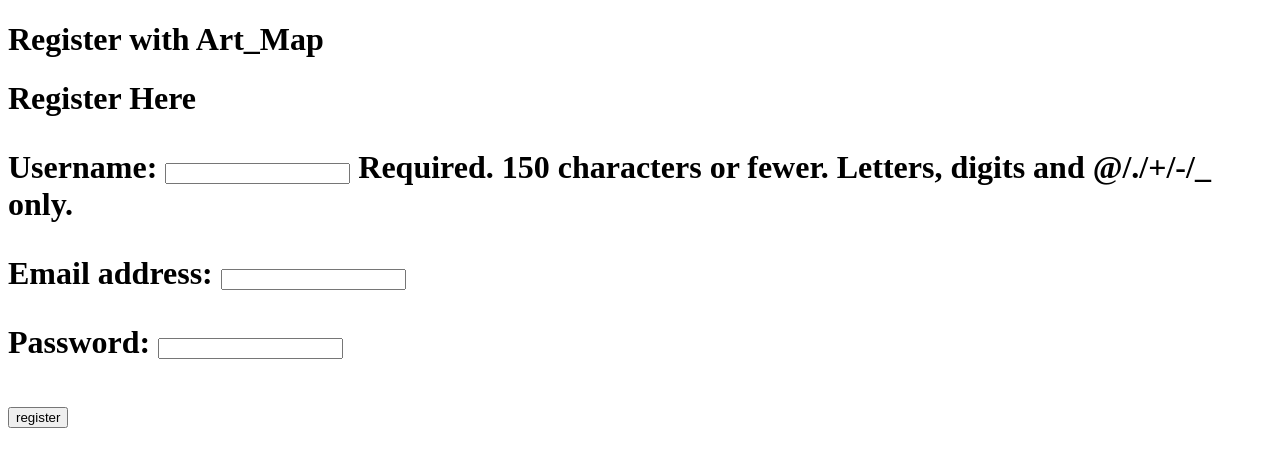
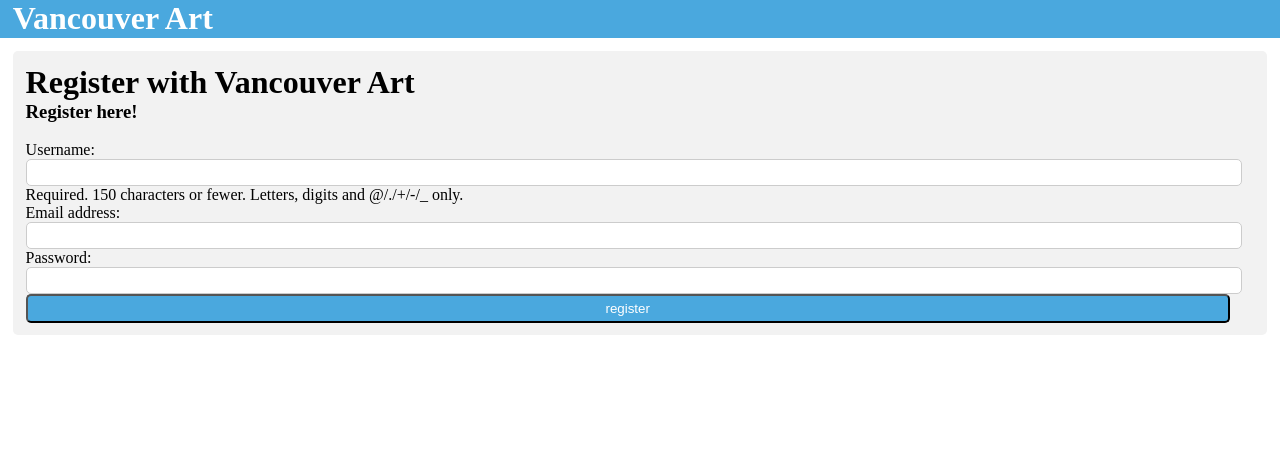
Before and after one commit to anthonycampbell/vancouver_art, a Django app: page /art_map/register/ in a window 1280 px wide. Shown: the top 467 px of the page. Run offline with Django 3.2, Linux system fonts and the light colour scheme.

Commit message:
made the register page a little prettier. needs a little more work

```diff
--- a/static/styles.css
+++ b/static/css/index_styles.css
@@ -11,7 +11,7 @@
     height: 100%;
 }
 
-#header {
+.header {
     padding-left: 1%;
     background-color: rgb(74, 168, 222);
     color: rgb(255, 255, 255);
@@ -21,11 +21,11 @@
     min-width: 350px;
 }
 
-#header h1 {
+.header h1 {
     display: inline-block;
 }
 
-#header h1 a {
+.header h1 a {
     display: inline-block;
     text-decoration: none;
     color: inherit;
--- /dev/null
+++ b/static/css/register_styles.css
@@ -0,0 +1,67 @@
+*{
+    margin: 0;
+    padding: 0;
+}
+
+.header {
+    padding-left: 1%;
+    background-color: rgb(74, 168, 222);
+    color: rgb(255, 255, 255);
+    width: 99%;
+    overflow: visible;
+    height: 38px;
+    min-width: 350px;
+}
+
+.header h1 {
+    display: inline-block;
+}
+
+.header h1 a {
+    display: inline-block;
+    text-decoration: none;
+    color: inherit;
+}
+
+form {
+    background-color: rgb(242, 242, 242);
+    padding: 1%;
+    width: 96%;
+    margin: 1%;
+    border-radius: 5px;
+    min-width: 350px;
+}
+
+p {
+}
+
+label {
+    display: block;
+}
+
+input[type=text]{
+    width: 98%;
+    padding: 5px;
+    border-radius: 5px;
+    border: 1px solid rgb(204, 204, 204);
+}
+input[type=email]{
+    width: 98%;
+    padding: 5px;
+    border-radius: 5px;
+    border: 1px solid rgb(204, 204, 204);
+}
+input[type=password]{
+    width: 98%;
+    padding: 5px;
+    border-radius: 5px;
+    border: 1px solid rgb(204, 204, 204);
+}
+
+input[type=submit]{
+    width: 98%;
+    padding: 5px;
+    border-radius: 5px;
+    background-color: rgb(74, 168, 222);
+    color: rgb(255, 255, 255);
+}
--- a/templates/art_map/register.html
+++ b/templates/art_map/register.html
@@ -1,17 +1,20 @@
 <!DOCTYPE html>
 <html>
     <head>
+	<link rel="stylesheet" type="text/css" href="../../static/css/register_styles.css?rand=699095" />
 	<title>Art_Map</title>
     </head>
-
     <body>
-	<h1>Register with Art_Map<h1>
+		<div class="header">
+			<h1><a href="/art_map/">Vancouver Art</a></h1>
+		</div>
+		<form id="user_form" method="post" action="/art_map/register/">
+			<h1>Register with Vancouver Art</h1>
 			{% if registered %}
 				Thank you for registering
 				<a href="/art_map/">Return to homepage.</a><br/>
 			{% else %}
-	Register Here<br/>
-	<form id="user_form" method="post" action="/art_map/register/">
+				<h3>Register here!</h3><br/>
 				{% csrf_token %}
 	    		{{ user_form.as_p }}
 	    		{{ profile_form.as_p }}
```
Also changed, not shown: templates/art_map/index.html (+4 -4 lines). Lines whose indentation alone changed are shown as unchanged.
